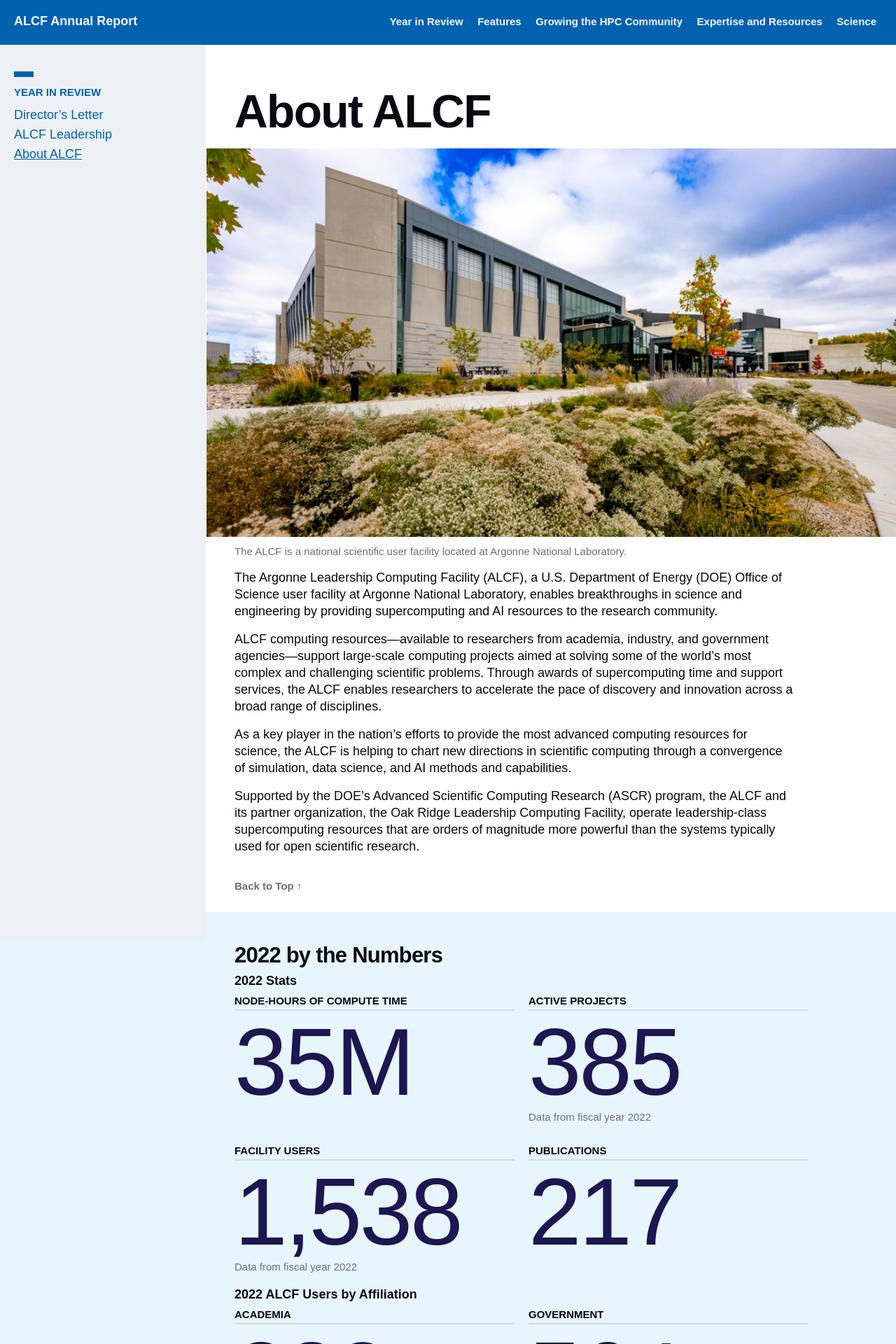
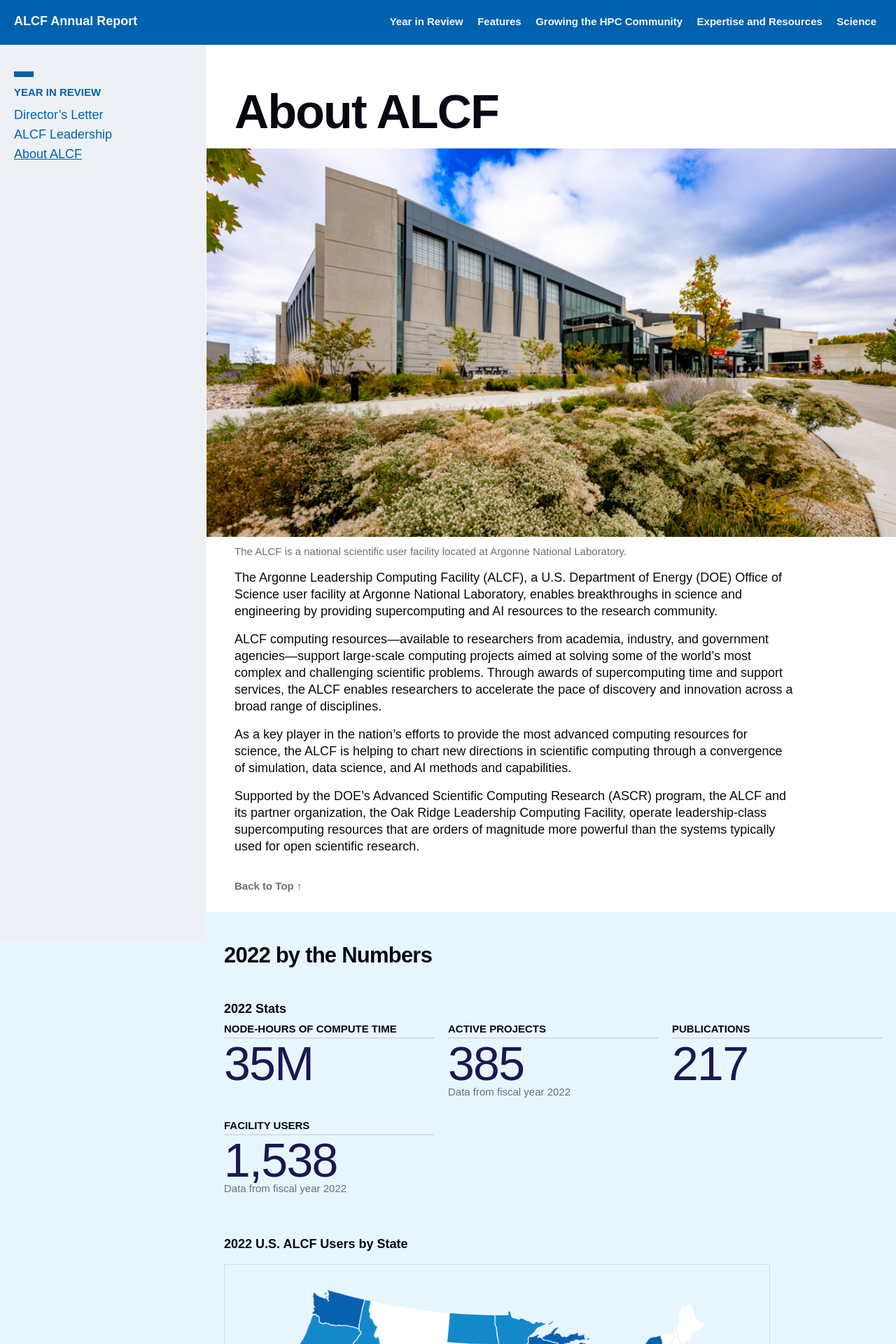
Before and after one commit to sbx-bnagle/ALCF-AR2022, a Jekyll site: the page built from 01_year-in-review/about-alcf.md, in a window 1280 px wide. Shown: the top 1920 px of the page at 70% size. Built offline with Jekyll 4.4.1, drawn with Linux system fonts in a browser that asks for light colours; some web fonts are replaced; some of the changed text lies outside the part shown.

Commit message:
changes to lg fig displays

```diff
--- a/_includes/asides/about-numbers.md
+++ b/_includes/asides/about-numbers.md
@@ -2,7 +2,7 @@
 
 
 
-
+<br>
 ## 2022 Stats
 
 {%	include txt-fig.html
@@ -11,37 +11,18 @@
 		figure-2 = "385"
 		label-2 = "Active projects"
 		note-2 = "Data from fiscal year 2022"
-
+		figure-3 = "217"
+		label-3 = "Publications"
 %}
 
 {%	include txt-fig.html
 	  figure-1 = "1,538"
 		label-1 = "Facility users"
 		note-1 = "Data from fiscal year 2022"
-		figure-2 = "217"
-		label-2 = "Publications"
 %}
 
 
-
-
-## 2022 ALCF Users by Affiliation
-
-{%	include txt-fig.html
-	  	figure-1 = "882"
-		label-1 = "Academia"
-		figure-2 = "564"
-		label-2 = "Government"
-%}
-
-{%	include txt-fig.html
-	  figure-1 = "92"
-		label-1 = "Industry"
-%}
-
-
-
-
+<br>
 ## 2022 U.S. ALCF Users by State
 
 {% include media-img.html
@@ -51,3 +32,16 @@
 | 100+ Users | 11–100 Users | 1–10 Users |
 |:--|:--|:--|
 | California <br> Illinois | Colorado <br> Florida <br> Maryland <br> Massachusetts <br> Michigan <br> North Carolina <br> New Jersey <br> New Mexico <br> New York <br> Ohio <br> Pennsylvania <br> Tennessee <br> Texas <br> Washington <br> Wisconsin <br> Wyoming | Alabama <br> Arizona <br> Connecticut <br> Delaware <br> Georgia <br> Idaho <br> Indiana <br> Iowa <br> Kansas <br> Louisiana <br> Minnesota <br> Mississippi <br> Missouri <br> Nebraska <br> North Dakota <br> Nevada <br> Oklahoma <br> Oregon <br> Rhode Island <br> South Carolina <br> Utah <br> Virginia <br> Washington D.C. <br> West Virginia |
+
+
+<br>
+## 2022 ALCF Users by Affiliation
+
+{%	include txt-fig.html
+	  	figure-1 = "882"
+		label-1 = "Academia"
+		figure-2 = "564"
+		label-2 = "Government"
+		figure-3 = "92"
+		label-3 = "Industry"
+%}
--- a/_includes/txt-fig.html
+++ b/_includes/txt-fig.html
@@ -35,4 +35,13 @@
 			{% endif %}
 		</div>
 	{% endif %}
+	{% if include.figure-3 %}
+		<div class="fig-3">
+			<h3  class="fig--label">{{ include.label-3 }}</h3>
+			<span class="fig--no">{{ include.figure-3 }}</span>
+			{% if include.note-3 %}
+				<small class="fig--note">{{ include.note-3 }}</small>
+			{% endif %}
+		</div>
+	{% endif %}
 </div>
--- a/_sass/config/_type.scss
+++ b/_sass/config/_type.scss
@@ -108,20 +108,20 @@
 
 
 
-// LG 66px/60px
+// LG 72px/68px
 
 $sans-lg-reg: (
-  null    : (normal, normal, 400, 4.125,  15,  $sans, -.025, 0),
-  sm      : (normal, normal, 400, 4.125,  15,  $sans, -.025, 0),
-  md      : (normal, normal, 400, 4.125,  15,  $sans, -.025, 0),
-  lg      : (normal, normal, 400, 4.125,  15,  $sans, -.025, 0),
+  null    : (normal, normal, 400, 4.25,  15,  $sans, -.025, 0),
+  sm      : (normal, normal, 400, 4.25,  15,  $sans, -.025, 0),
+  md      : (normal, normal, 400, 4.25,  15,  $sans, -.025, 0),
+  lg      : (normal, normal, 400, 4.25,  15,  $sans, -.025, 0),
 );
 
 $sans-lg-bld: (
-  null    : (normal, normal, 600, 4.125,  15,  $sans, -.025, 0),
-  sm      : (normal, normal, 600, 4.125,  15,  $sans, -.025, 0),
-  md      : (normal, normal, 600, 4.125,  15,  $sans, -.025, 0),
-  lg      : (normal, normal, 600, 4.125,  15,  $sans, -.025, 0),
+  null    : (normal, normal, 600, 4.25,  15,  $sans, -.025, 0),
+  sm      : (normal, normal, 600, 4.25,  15,  $sans, -.025, 0),
+  md      : (normal, normal, 600, 4.25,  15,  $sans, -.025, 0),
+  lg      : (normal, normal, 600, 4.25,  15,  $sans, -.025, 0),
 );
 
 
--- a/_sass/template/components/_component--txt-fig.scss
+++ b/_sass/template/components/_component--txt-fig.scss
@@ -10,12 +10,13 @@
 	margin-top: bl(6); //24px
 	@include grid-child($cols: 12);
 	@include respond-to(m){
-		@include grid-child($cols: 8);
+		@include grid-child($cols: 12);
 		grid-column-start: 4;
 	}
 
 	.fig-1,
-	.fig-2 {
+	.fig-2,
+	.fig-3 {
 		grid-column: span 6;
 		margin-top: 12px;
 		@include respond-to(m){
@@ -33,9 +34,6 @@
 
 	.fig--no {
 		@include typestyle($sans-lg-reg);
-		@include respond-to(s){
-			@include typestyle($sans-xl-reg);
-		}
 	}
 
 	.fig--note {
```
Also changed, not shown: _includes/asides/team.md (+6 -9 lines).
